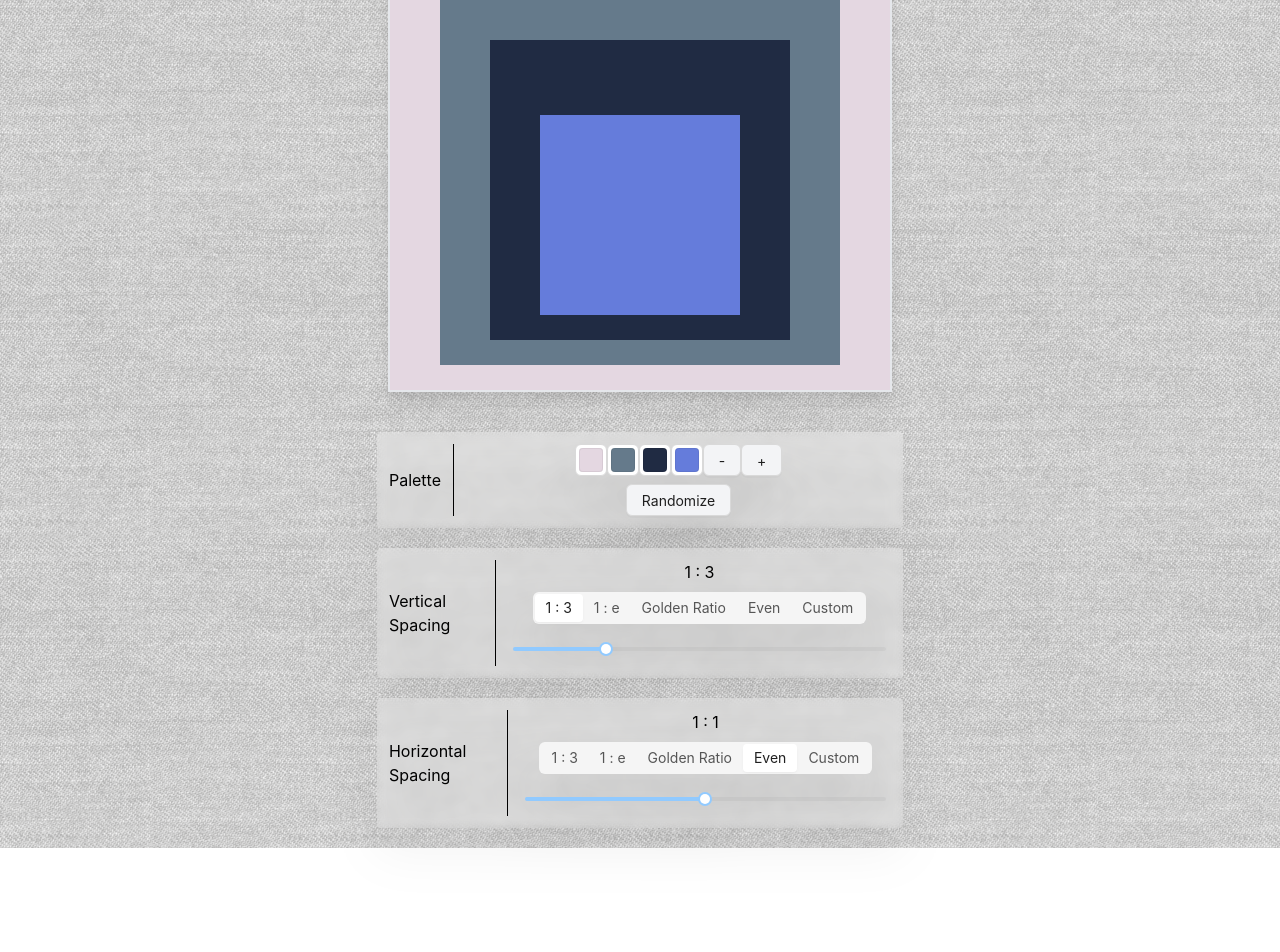
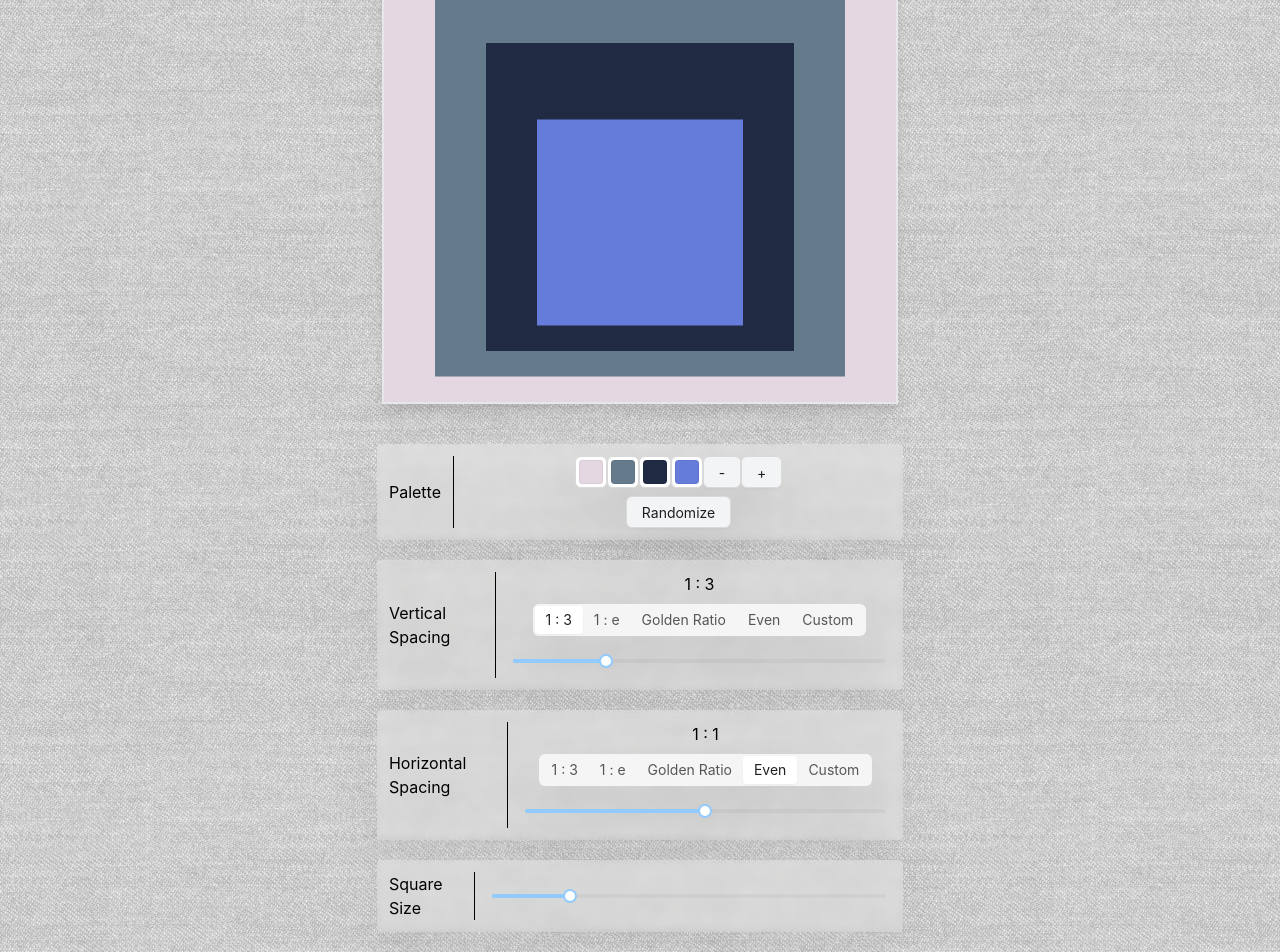
Before and after one commit to christianscarlett/josef, a React (Create React App) app: page / in a window 1280 px wide. Shown: the part 224-1176 px from the top of the page. Before the commit the page ends 1072 px from the top, so only its background shows below. Built offline with nearby package versions, Linux system fonts and the light colour scheme.

Commit message:
add square size control

```diff
--- a/src/components/Controls.tsx
+++ b/src/components/Controls.tsx
@@ -5,16 +5,21 @@ import PaletteController, {
   OnRandomizeClicked,
 } from "./PaletteController";
 import SpacingController, { OnSpacingUpdated } from "./SpacingController";
+import SquareSizeController, {
+  onSquareSizeUpdated,
+} from "./SquareSizeController";
 
 interface ControlsProps {
   palette: string[];
   verticalSpacing: number;
   horizontalSpacing: number;
+  squareSize: number;
   onNumSquaresUpdated: OnNumSquaresUpdated;
   onPaletteIndexUpdated: OnPaletteIndexUpdated;
   onVerticalSpacingUpdated: OnSpacingUpdated;
   onHorizontalSpacingUpdated: OnSpacingUpdated;
   onRandomizeClicked: OnRandomizeClicked;
+  onSquareSizeUpdated: onSquareSizeUpdated;
 }
 
 function Controls(props: ControlsProps) {
@@ -22,11 +27,13 @@ function Controls(props: ControlsProps) {
     palette,
     verticalSpacing,
     horizontalSpacing,
+    squareSize,
     onNumSquaresUpdated,
     onPaletteIndexUpdated,
     onVerticalSpacingUpdated,
     onHorizontalSpacingUpdated,
     onRandomizeClicked,
+    onSquareSizeUpdated,
   } = props;
 
   return (
@@ -60,6 +67,15 @@ function Controls(props: ControlsProps) {
           />
         }
       />
+      <ControlRow
+        title="Square Size"
+        controller={
+          <SquareSizeController
+            squareSize={squareSize}
+            onSquareSizeUpdated={onSquareSizeUpdated}
+          />
+        }
+      />
     </div>
   );
 }
--- a/src/components/Square.tsx
+++ b/src/components/Square.tsx
@@ -1,10 +1,12 @@
 import { useEffect, useRef } from "react";
+import { CANVAS_SIZE } from "../model/Model";
 
 const updateCanvas = function (
   canvas: HTMLCanvasElement,
   palette: string[],
   verticalSpacing: number,
-  horizontalSpacing: number
+  horizontalSpacing: number,
+  squareSize: number
 ) {
   const ctx = canvas.getContext("2d");
   if (ctx == null) {
@@ -13,7 +15,7 @@ const updateCanvas = function (
   const height = canvas.height;
   const width = canvas.width;
 
-  const d_init = 100;
+  const d_init = Math.round(CANVAS_SIZE * squareSize);
   // Ratio of bottom spacing to top spacing
   const r_h = verticalSpacing;
   // Ratio of left spacing to right spacing
@@ -40,17 +42,24 @@ interface SquareProps {
   palette: string[];
   verticalSpacing: number;
   horizontalSpacing: number;
+  squareSize: number;
 }
 
 function Square(props: SquareProps) {
-  const { palette, verticalSpacing, horizontalSpacing } = props;
+  const { palette, verticalSpacing, horizontalSpacing, squareSize } = props;
 
   const canvasRef = useRef(null);
 
   useEffect(() => {
     let canvas = canvasRef.current as unknown as HTMLCanvasElement;
     if (canvas != null) {
-      updateCanvas(canvas, palette, verticalSpacing, horizontalSpacing);
+      updateCanvas(
+        canvas,
+        palette,
+        verticalSpacing,
+        horizontalSpacing,
+        squareSize
+      );
     }
   });
 
@@ -58,8 +67,8 @@ function Square(props: SquareProps) {
     <canvas
       ref={canvasRef}
       className="border-solid border-2 drop-shadow-xl"
-      width="500"
-      height="500"
+      width={CANVAS_SIZE}
+      height={CANVAS_SIZE}
     ></canvas>
   );
 }
--- /dev/null
+++ b/src/components/SquareSizeController.tsx
@@ -0,0 +1,32 @@
+import { Slider } from "antd";
+
+export interface onSquareSizeUpdated {
+  (n: number): void;
+}
+
+interface SquareSizeControllerProps {
+  squareSize: number;
+  onSquareSizeUpdated: onSquareSizeUpdated;
+}
+
+function SquareSizeController(props: SquareSizeControllerProps) {
+  const { squareSize, onSquareSizeUpdated } = props;
+  return (
+    <div className="w-full">
+      <Slider
+        value={squareSize}
+        onChange={(n) => {
+          onSquareSizeUpdated(n);
+        }}
+        min={0}
+        max={1}
+        step={0.001}
+        tooltip={{
+          placement: "bottom",
+        }}
+      />
+    </div>
+  );
+}
+
+export default SquareSizeController;
--- a/src/model/Model.tsx
+++ b/src/model/Model.tsx
@@ -27,3 +27,5 @@ export const updateRandomPalette = function (
 
   return newPalette;
 };
+
+export const CANVAS_SIZE = 512;
--- a/src/pages/Josef.tsx
+++ b/src/pages/Josef.tsx
@@ -8,6 +8,7 @@ function Josef() {
   const [palette, setPalette] = useState<string[]>(generateRandomPalette(4));
   const [verticalSpacing, setVerticalSpacing] = useState<number>(1 / 4);
   const [horizontalSpacing, setHorizontalSpacing] = useState<number>(1 / 2);
+  const [squareSize, setSquareSize] = useState<number>(0.2);
 
   return (
     <div className="Josef min-h-screen flex flex-col items-center justify-center">
@@ -19,12 +20,14 @@ function Josef() {
           palette={palette}
           verticalSpacing={verticalSpacing}
           horizontalSpacing={horizontalSpacing}
+          squareSize={squareSize}
         />
       </div>
       <Controls
         palette={palette}
         verticalSpacing={verticalSpacing}
         horizontalSpacing={horizontalSpacing}
+        squareSize={squareSize}
         onNumSquaresUpdated={(n) => {
           setPalette(updateRandomPalette(palette, n));
         }}
@@ -42,6 +45,9 @@ function Josef() {
         onRandomizeClicked={() => {
           setPalette(generateRandomPalette(palette.length));
         }}
+        onSquareSizeUpdated={(n) => {
+          setSquareSize(n);
+        }}
       />
     </div>
   );
```
